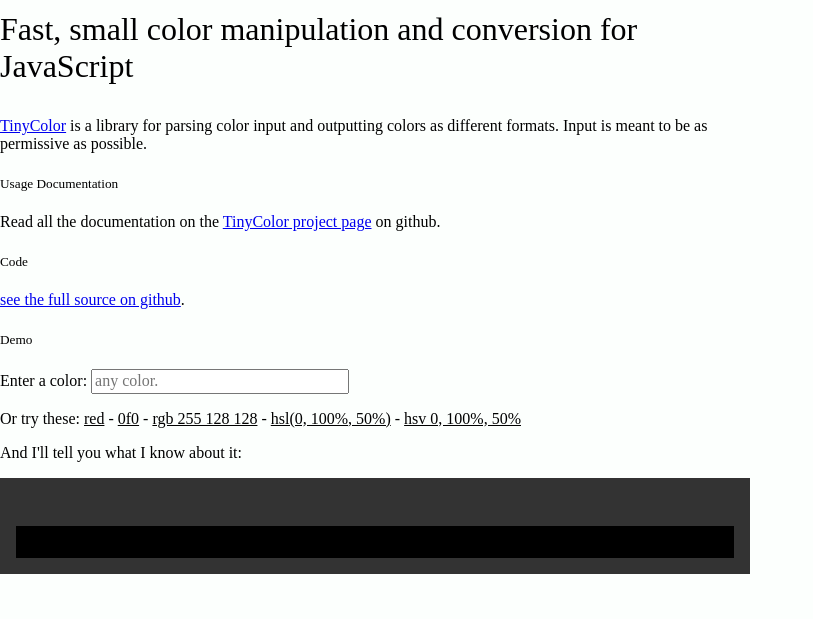
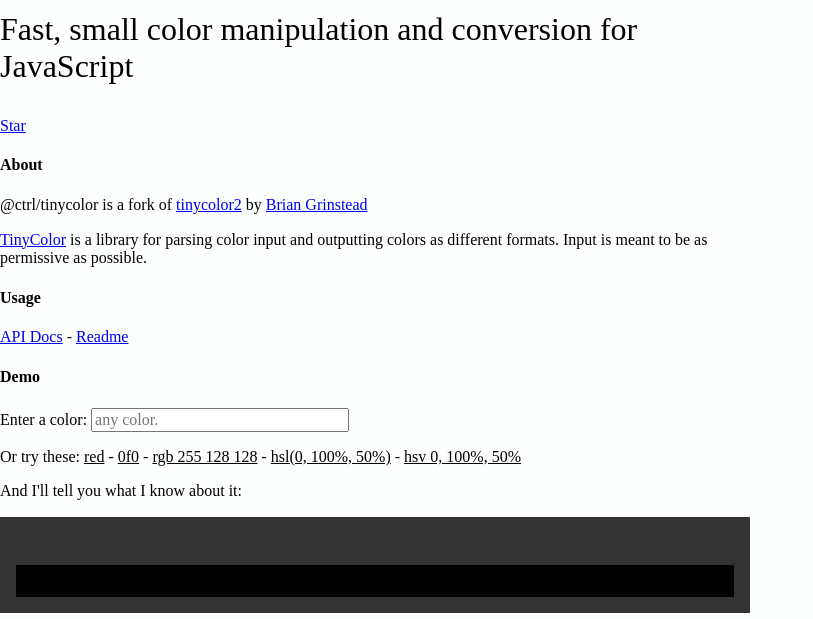
Before and after one commit to scttcper/tinycolor, a website with bundled scripts: page demo/public/index.html in a window 1280 px wide. Shown: the part 130-749 px from the top of the page, without its empty margins (0-813 px from the left). Built offline with nearby package versions, Linux system fonts and the light colour scheme; a small style sheet from the web is missing.

Commit message:
docs: fix links

```diff
--- a/demo/public/index.html
+++ b/demo/public/index.html
@@ -19,8 +19,8 @@
       margin-bottom: 1rem;
     }
 
-    h5 {
-      font-weight: 400;
+    h4 {
+      color: #000;
     }
 
     .lead {
@@ -100,21 +100,25 @@
         </h1>
         <p class="lead">Fast, small color manipulation and conversion for JavaScript</p>
 
+        <!-- Place this tag where you want the button to render. -->
+        <div style="margin-bottom: 1em">
+          <a class="github-button" href="https://github.com/typectrl/tinycolor" data-show-count="true" aria-label="Star typectrl/tinycolor on GitHub">Star</a>
+        </div>
+        <h4>About</h4>
         <p>
-          <a href="https://github.com/bgrins/TinyColor">TinyColor</a> is a library for parsing color input and outputting colors as different formats. Input is meant to
-          be as permissive as possible.
+          @ctrl/tinycolor is a fork of <a href="https://github.com/bgrins/TinyColor">tinycolor2</a> by <a href="https://github.com/bgrins">Brian Grinstead</a>
+        </p>
+        <p>
+          <a href="https://github.com/typectrl/tinycolor">TinyColor</a> is a library for parsing color input and outputting colors as different formats. Input is meant to be as permissive as possible.
         </p>
 
-        <h5>Usage Documentation</h5>
-        <p>Read all the documentation on the
-          <a href="https://github.com/bgrins/TinyColor">TinyColor project page</a> on github.
+
+        <h4>Usage</h4>
+        <p>
+          <a href="https://typectrl.github.io/tinycolor/docs/">API Docs</a> - <a href="https://github.com/typectrl/tinycolor#install">Readme</a>
         </p>
 
-        <h5>Code</h5>
-        <p>
-          <a href="https://github.com/bgrins/TinyColor/blob/master/tinycolor.js">see the full source on github</a>.
-        </p>
-        <h5>Demo</h5>
+        <h4>Demo</h4>
         <label for="color">Enter a color:</label>
         <input type="text" style="width: 250px" placeholder="any color." id="color" />
         <p>
@@ -216,7 +220,7 @@
   <div class="container">
     <div class="row">
       <div class="column">
-        <h5>Credit</h5>
+        <h4>Credit</h4>
         <p>
           Developed by
           <a href="http://briangrinstead.com">Brian Grinstead</a>. Big thanks to the following places:
@@ -239,6 +243,7 @@
   </div>
 
   <script src="bundle.js"></script>
+  <script async defer src="https://buttons.github.io/buttons.js"></script>
 </body>
 
 </html>
```
